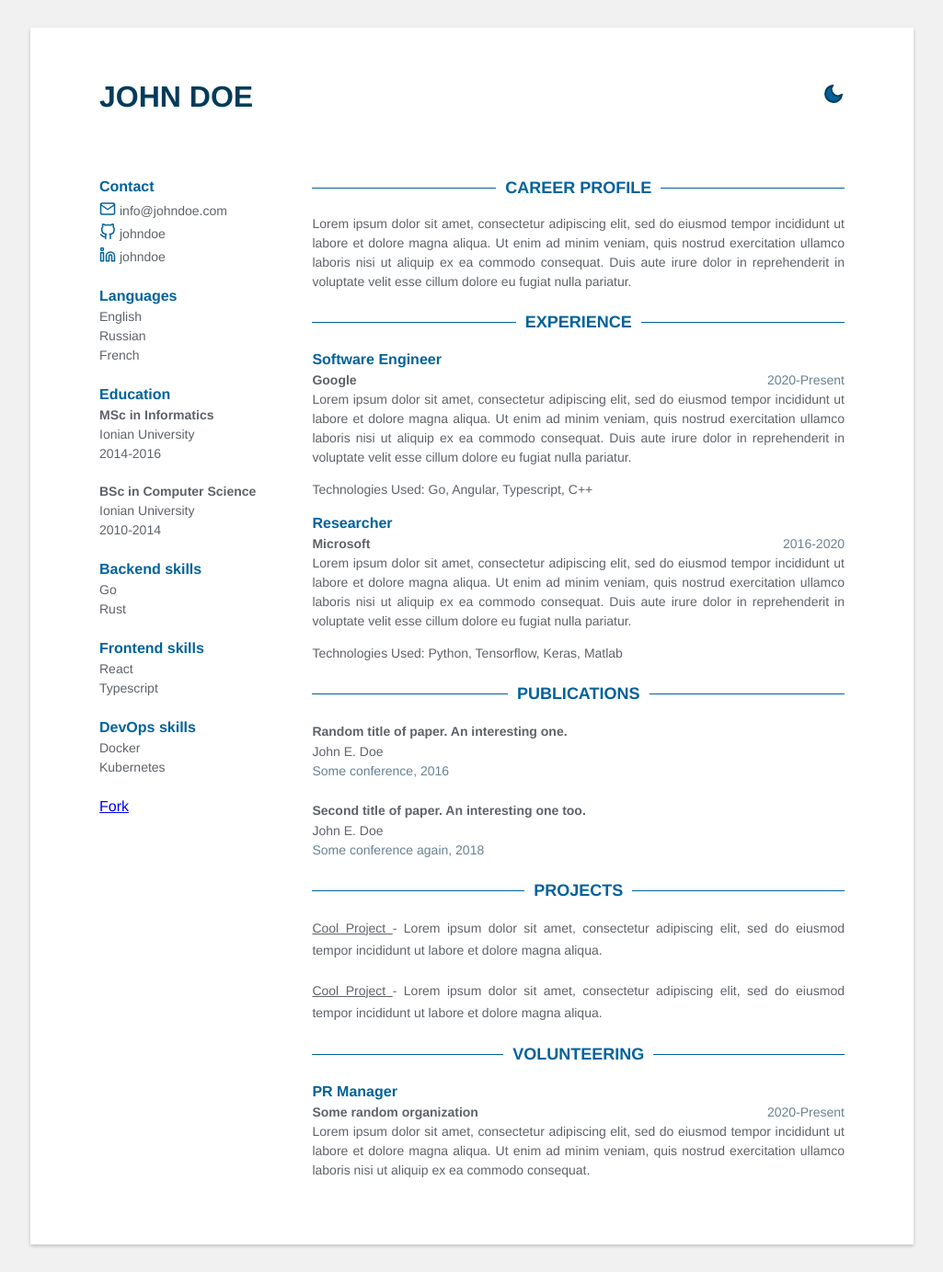
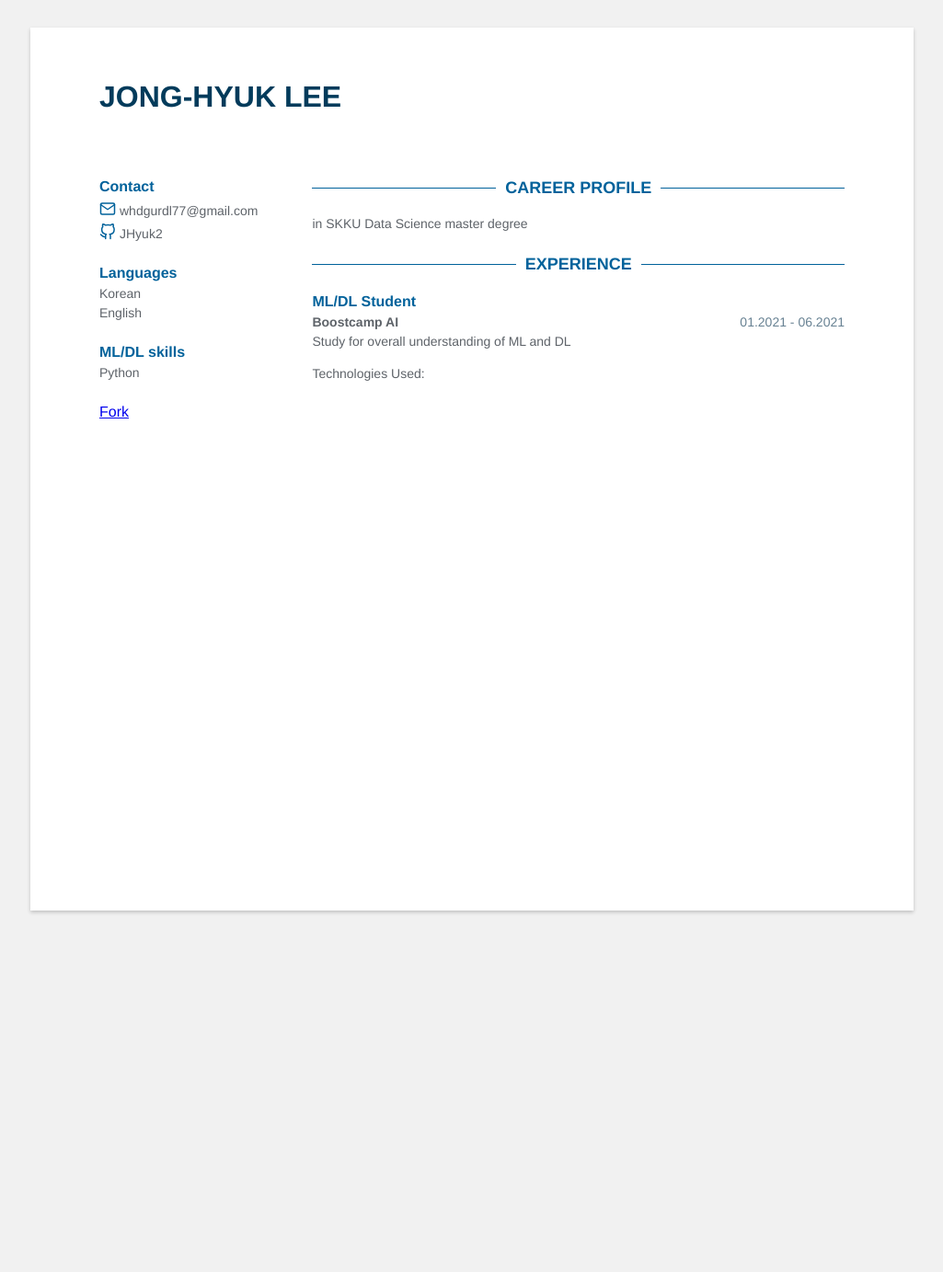
Before and after one commit to Stavrospanakakis/jekyll-cv, a Jekyll site: the page built from index.html, in a window 1280 px wide. Shown: the whole page at 92% size, without its empty margins (127-1152 px from the left). Built offline with Jekyll 4.4.1, drawn with Linux system fonts in a browser that asks for light colours; after the commit the page ends 1020 px from its top, so only the background shows below that.

Commit message:
Modify profile(test)

```diff
--- a/_data/data.yml
+++ b/_data/data.yml
@@ -1,108 +1,29 @@
-name: John Doe
-support_dark_mode: true
+name: Jong-Hyuk Lee
+support_dark_moe: dtrue
 fork: true
 
 # Sidebar
 contact:
-  email: info@johndoe.com
-  github: johndoe
-  linkedin: johndoe
-  phone:
-  gitlab:
-  twitter:
+  email: whdgurdl77@gmail.com
+  github: JHyuk2
+  linkedin:
 
 languages:
+  - idiom: Korean
   - idiom: English
-  - idiom: Russian
-  - idiom: French
-
-education:
-  - degree: MSc in Informatics
-    time: 2014-2016
-    university: Ionian University
-
-  - degree: BSc in Computer Science
-    time: 2010-2014
-    university: Ionian University
 
 skills:
-  - category: Backend
+  - category: ML/DL
     skill:
-      - Go
-      - Rust
-  - category: Frontend
-    skill:
-      - React
-      - Typescript
-  - category: DevOps
-    skill:
-      - Docker
-      - Kubernetes
+      - Python
 
 # Profile
 profile: |
-  Lorem ipsum dolor sit amet, consectetur adipiscing elit, sed do eiusmod
-  tempor incididunt ut labore et dolore magna aliqua. Ut enim ad minim veniam,
-  quis nostrud exercitation ullamco laboris nisi ut aliquip ex ea commodo consequat.
-  Duis aute irure dolor in reprehenderit in voluptate velit esse cillum dolore eu
-  fugiat nulla pariatur.
+  in SKKU Data Science master degree
 
 # Experience
 experience:
-  - role: Software Engineer
-    time: 2020-Present
-    company: Google
-    details: |
-      Lorem ipsum dolor sit amet, consectetur adipiscing elit, sed do eiusmod
-      tempor incididunt ut labore et dolore magna aliqua. Ut enim ad minim veniam,
-      quis nostrud exercitation ullamco laboris nisi ut aliquip ex ea commodo consequat.
-      Duis aute irure dolor in reprehenderit in voluptate velit esse cillum dolore eu
-      fugiat nulla pariatur.
-    technologies_used: |
-      Go, Angular, Typescript, C++
-
-  - role: Researcher
-    time: 2016-2020
-    company: Microsoft
-    details: |
-      Lorem ipsum dolor sit amet, consectetur adipiscing elit, sed do eiusmod
-      tempor incididunt ut labore et dolore magna aliqua. Ut enim ad minim veniam,
-      quis nostrud exercitation ullamco laboris nisi ut aliquip ex ea commodo consequat.
-      Duis aute irure dolor in reprehenderit in voluptate velit esse cillum dolore eu
-      fugiat nulla pariatur.
-    technologies_used: |
-      Python, Tensorflow, Keras, Matlab
-
-publications:
-  - title: Random title of paper. An interesting one.
-    link: "#"
-    authors: John E. Doe
-    conference: Some conference, 2016
-
-  - title: Second title of paper. An interesting one too.
-    link: "#"
-    authors: John E. Doe
-    conference: Some conference again, 2018
-
-projects:
-  - title: Cool Project
-    link: #
-    details: |
-      Lorem ipsum dolor sit amet, consectetur adipiscing elit, sed do eiusmod
-      tempor incididunt ut labore et dolore magna aliqua.
-
-  - title: Cool Project
-    link: #
-    details: |
-      Lorem ipsum dolor sit amet, consectetur adipiscing elit, sed do eiusmod
-      tempor incididunt ut labore et dolore magna aliqua.
-
-# Volunteering
-volunteering:
-  - time: 2020-Present
-    role: PR Manager
-    company: Some random organization
-    details: |
-      Lorem ipsum dolor sit amet, consectetur adipiscing elit, sed do eiusmod
-      tempor incididunt ut labore et dolore magna aliqua. Ut enim ad minim veniam,
-      quis nostrud exercitation ullamco laboris nisi ut aliquip ex ea commodo consequat.
+  - role: ML/DL Student
+    time: 01.2021 - 06.2021
+    company: Boostcamp AI
+    details: Study for overall understanding of ML and DL
```
